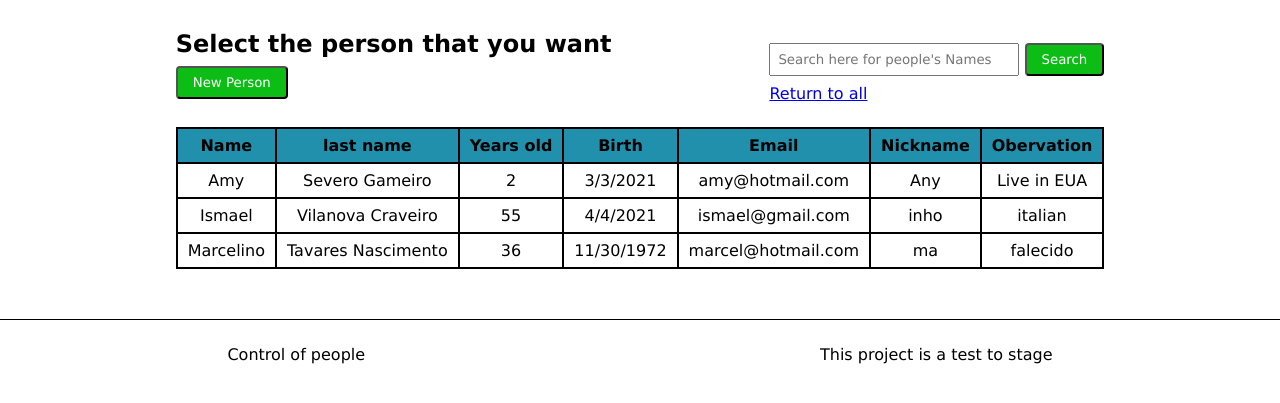
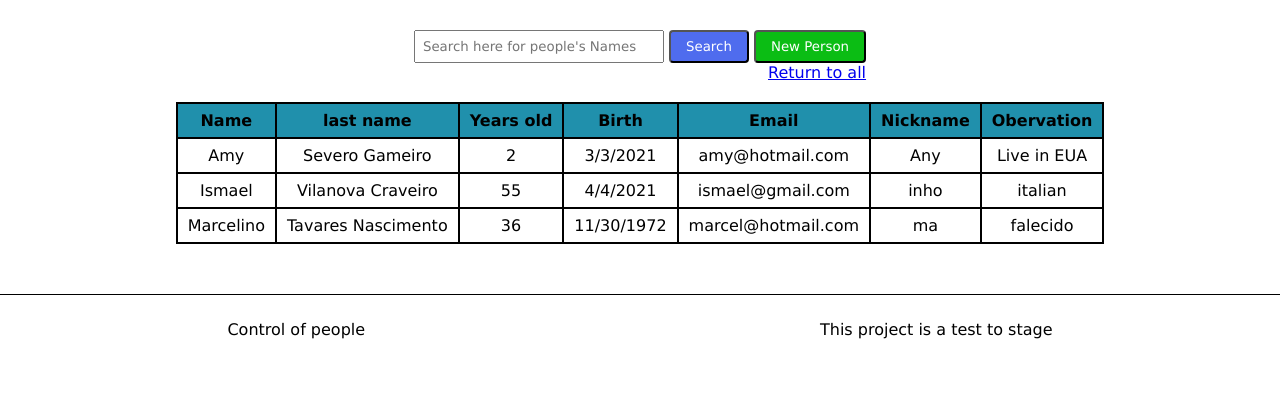
Before and after one commit to diogoss120/registration-of-people, a Django app: page /people/ in a window 1280 px wide. Shown: the part 80-483 px from the top of the page. Run offline with Django 3.2, Linux system fonts and the light colour scheme; data comes from the database, SQL or seed files in the repository.

Commit message:
improved layout

```diff
--- a/people/static/css/style.css
+++ b/people/static/css/style.css
@@ -25,15 +25,18 @@ main {
     padding: 30px 0 50px 0;
 }
 
-.btn, .btn-submit, .btn-get-name, .btn-delete {
+.btn, .btn-submit, .btn-get-name, .btn-delete, .btn-search, .btn-new-person {
     cursor: pointer;
     color: white;
-    margin: 8px 0;
     padding: 7px 15px;
     border-radius: 4px;
 }
 
-.btn-submit {
+.btn-search {
+    background-color: rgb(79, 108, 238);
+}
+
+.btn-submit, .btn-new-person {
     background-color: rgb(11, 189, 20);
 }
 
@@ -52,6 +55,7 @@ main {
     flex-direction: row;
     align-items: center;
     justify-content: space-around;
+    margin: 10px 0;
 }
 
 table,
@@ -91,10 +95,21 @@ form input, form textarea {
 
 .options {
     display: flex;
-    align-items: center;
-    justify-content: space-between;
+    flex-wrap: wrap;
+    flex-direction: column;
+    align-items:flex-end;
     margin: 0 0 20px 0;
 }
+
+/*
+.options > div:first-child {
+    width: 350px;
+    display: flex;
+    align-items: center;
+    flex-direction: row;
+    justify-content: space-between;
+}
+*/
 
 .input_search{
     height: 33px;
--- a/people/templates/people/home.html
+++ b/people/templates/people/home.html
@@ -3,32 +3,22 @@
 
 {% block content %}
 
-{% if not people %}
-
-<div>
-    <h3>No one was register</h3>
-</div>
-
-<button class="btn-submit btn-new-person">New Person</button>
-
-{% else %}
-<div>
 <div class="options">
 
     <div>
-            <h2>
-                {{ message}}
-            </h2>
-            <button class="btn-submit btn-new-person">New Person</button>
+        <input class="input_search" placeholder="Search here for people's Names" type="text" name="search" id="">
+        <button id="btn_search" class="btn-search" type="button">Search</button>
+        <button class="btn-new-person">New Person</button>
+    </div>
+    <a href="/people">Return to all</a>
+
 </div>
 
-        <div>
-            <input class="input_search" placeholder="Search here for people's Names" type="text" name="search" id="">
-            <button id="btn_search" class="btn-submit" type="button">Search</button> <br>
-            <a href="/people">Return to all</a>
-        </div>
+{% if not people %}
 
-    </div>
+<h3>No one was register</h3>
+
+{% else %}
 
 <table>
     <tr>
@@ -62,7 +52,6 @@
     {% endfor %}
 
 </table>
-</div>
 
 {% endif %}
 
--- a/people/views.py
+++ b/people/views.py
@@ -11,7 +11,7 @@ def list_of_people(request):
     people = Person.objects.all()  # getting all the people in database
 
     data = {}  # dictionary with information that will be sent to template
-    data['message'] = 'Select the person that you want'
+    data['message'] = 'Create a new person'
     data["people"] = people
     return render(request, path_home, data)
 
@@ -93,6 +93,6 @@ def delete_person(request, id: int):
 def search(request, text: str):
     people = Person.objects.filter(name__icontains=text)
     data = {}  # dictionary with information that will be sent to template
-    data['message'] = 'Select the person that you want'
+    data['message'] = 'Create a new person'
     data["people"] = people
     return render(request, path_home, data)
```
Also changed, not shown: requirements.txt (+0 -27 lines), README.md. Lines whose indentation alone changed are shown as unchanged.
